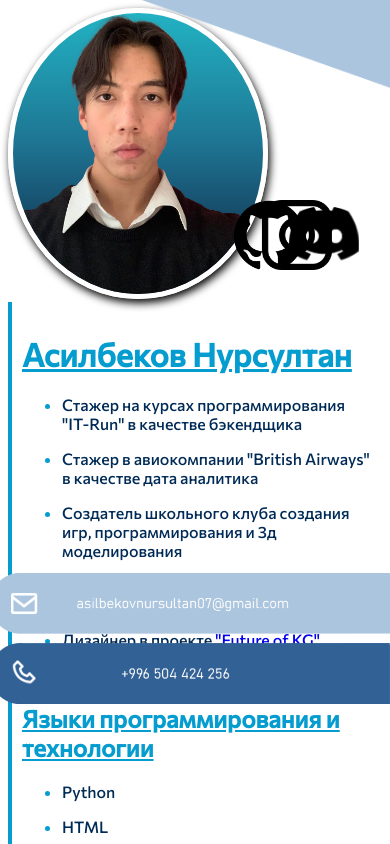
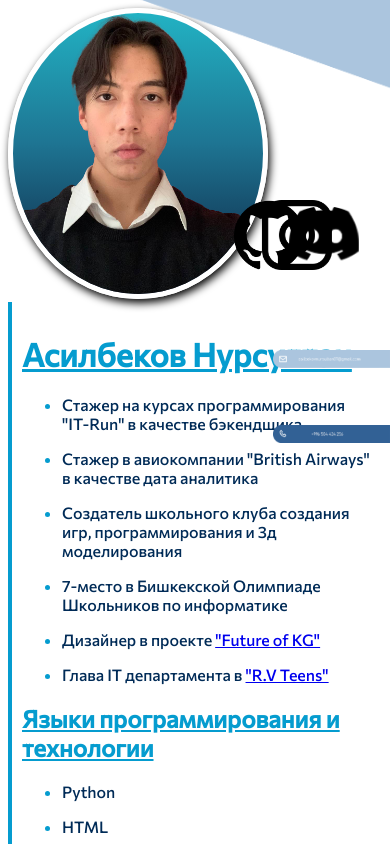
Before and after one commit to smetana228/cv, a plain HTML site: page index.html in a window 390 px wide. Shown: the top 844 px of the page. Drawn offline with nearby package versions, Linux system fonts and the light colour scheme.

Commit message:
Update style.css

```diff
--- a/style.css
+++ b/style.css
@@ -13,6 +13,7 @@ h2
 
 .logos{
   position: fixed;
+  max-width: 30%;
   top:207px;
   right:8%;
   transition:0.5s;
@@ -22,6 +23,7 @@ h2
   transform:scale(1.2);
 }
 .logos1{
+  max-width: 30%;
   position: fixed;
   top:200px;
   right:15%;
@@ -32,6 +34,7 @@ h2
 }
 .logos2{
   position: fixed;
+  max-width: 30%;
   top:200px;
   right:22%;
   transition:0.5s;
@@ -52,7 +55,7 @@ p{
   right:0;
   bottom: 70px;
   transition:0.5s;
-  max-width: 400px;
+  max-width: 30%;
 }
 .border1:hover{
   transform:scale(1.2);
@@ -67,15 +70,15 @@ p{
   position: fixed;
   right:0;
   transition:0.5s;
-  bottom: 140px;
-  max-width: 400px;
+  top: 425px;
+  max-width: 30%;
 }
 .border3{
   position: fixed;
   right:0;
   transition:0.5s;
-  bottom: 210px;
-  max-width: 400px;
+  top: 350px;
+  max-width: 30%;
 }
 .vl{
   padding:10px;
@@ -120,8 +123,3 @@ p{
     border-radius:50% 50% 50% 50% / 50% 50% 50% 50% ;
   }
 }
-@media screen and (max-width:480px){
-  .border2{
-    center: 140px;
-
-}
```
